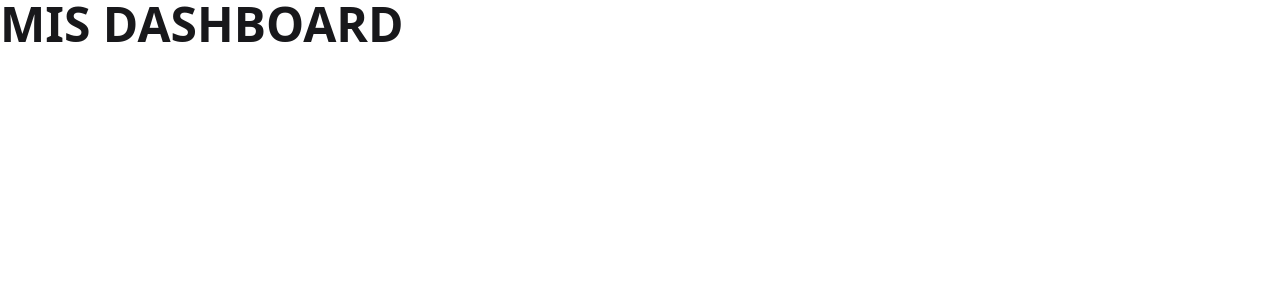
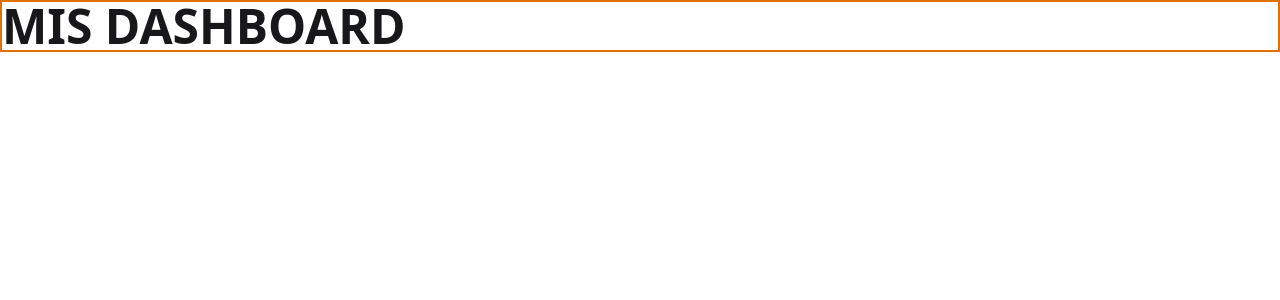
Before and after one commit to fahim2k25/mis-dashboard-v1, a React (Vite) app: page / in a window 1280 px wide. Shown: the top 300 px of the page. Built offline with nearby package versions, Linux system fonts and the light colour scheme.

Commit message:
created a new component folder and rearranging

```diff
--- a/src/App.jsx
+++ b/src/App.jsx
@@ -1,11 +1,12 @@
 import './App.css'
+import Heading from './components/Heading'
 
 function App() {
 
   return (
     <>
 
-      <h1 className='text-5xl font-bold'>MIS DASHBOARD</h1>
+      <Heading></Heading>
 
 
     </>
--- /dev/null
+++ b/src/components/Heading.jsx
@@ -0,0 +1,11 @@
+import React from 'react';
+
+const Heading = () => {
+    return (
+        <div className='border-2 border-amber-600'>
+            <h1 className='text-5xl font-bold'>MIS DASHBOARD</h1>
+        </div>
+    );
+};
+
+export default Heading;
```
